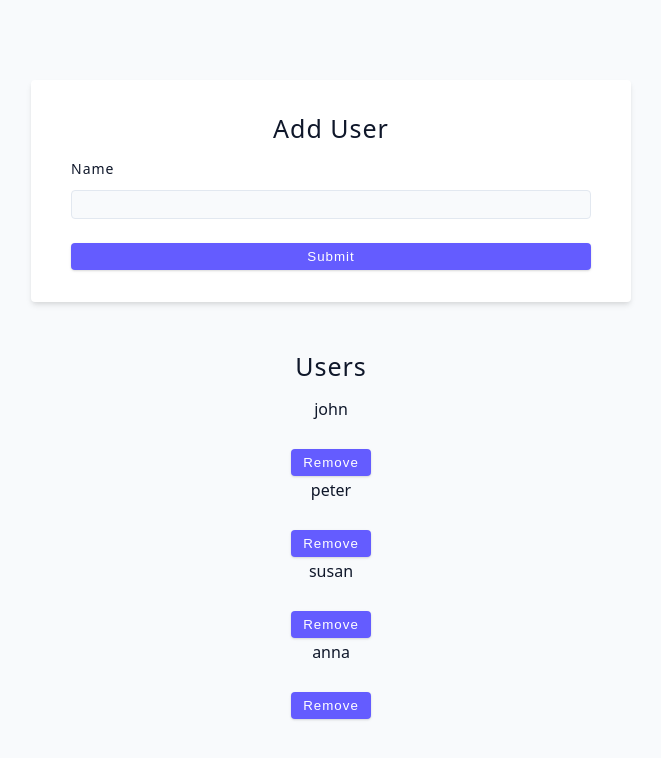
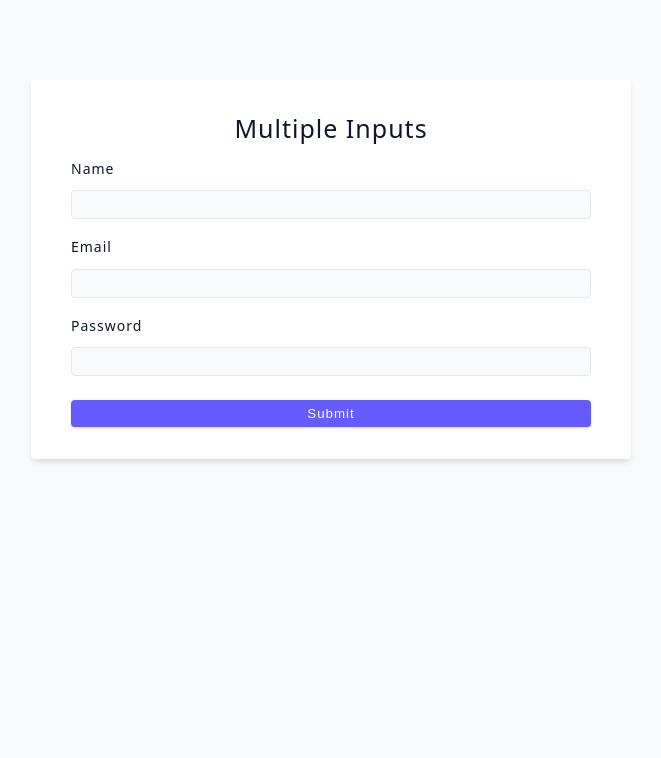
Before and after one commit to vinothsmart/react18, a React (Vite) app: page / in a window 1280 px wide. Shown: the top 758 px of the page, without its empty margins (309-970 px from the left). Built offline with nearby package versions, Linux system fonts and the light colour scheme.

Commit message:
multiple inupts

```diff
--- a/src/App.jsx
+++ b/src/App.jsx
@@ -1,9 +1,9 @@
-import UserChallenge from './tutorial/06-forms/starter/02-user-challenge';
+import MultipleInputs from './tutorial/06-forms/starter/03-multiple-inputs';
 
 function App() {
   return (
     <div className='container'>
-      <UserChallenge />
+      <MultipleInputs />
     </div>
   );
 }
--- a/src/tutorial/06-forms/starter/03-multiple-inputs.jsx
+++ b/src/tutorial/06-forms/starter/03-multiple-inputs.jsx
@@ -1,4 +1,23 @@
+import { useState, useCallback } from 'react';
+
 const MultipleInputs = () => {
+  const [user, setUser] = useState({ name: '', email: '', password: '' });
+
+  const handleChange = useCallback((e) => {
+    const { name, value } = e.target;
+    setUser((preVal) => {
+      return { ...preVal, [name]: value };
+    });
+  }, []);
+
+  const handleSubmit = useCallback(
+    (e) => {
+      e.preventDefault();
+      console.log(user);
+    },
+    [user]
+  );
+
   return (
     <div>
       <form className='form'>
@@ -8,24 +27,44 @@ const MultipleInputs = () => {
           <label htmlFor='name' className='form-label'>
             name
           </label>
-          <input type='text' className='form-input' id='name' />
+          <input
+            type='text'
+            className='form-input'
+            id='name'
+            value={user.name}
+            onChange={handleChange}
+            name='name'
+          />
         </div>
         {/* email */}
         <div className='form-row'>
           <label htmlFor='email' className='form-label'>
             Email
           </label>
-          <input type='email' className='form-input' id='email' />
+          <input
+            type='email'
+            className='form-input'
+            id='email'
+            value={user.email}
+            onChange={handleChange}
+            name='email'
+          />
         </div>
         {/* email */}
         <div className='form-row'>
           <label htmlFor='password' className='form-label'>
             Password
           </label>
-          <input type='password' className='form-input' id='password' />
+          <input
+            type='password'
+            className='form-input'
+            id='password'
+            value={user.password}
+            onChange={handleChange}
+            name='password'
+          />
         </div>
-
-        <button type='submit' className='btn btn-block'>
+        <button type='submit' className='btn btn-block' onClick={handleSubmit}>
           submit
         </button>
       </form>
```
